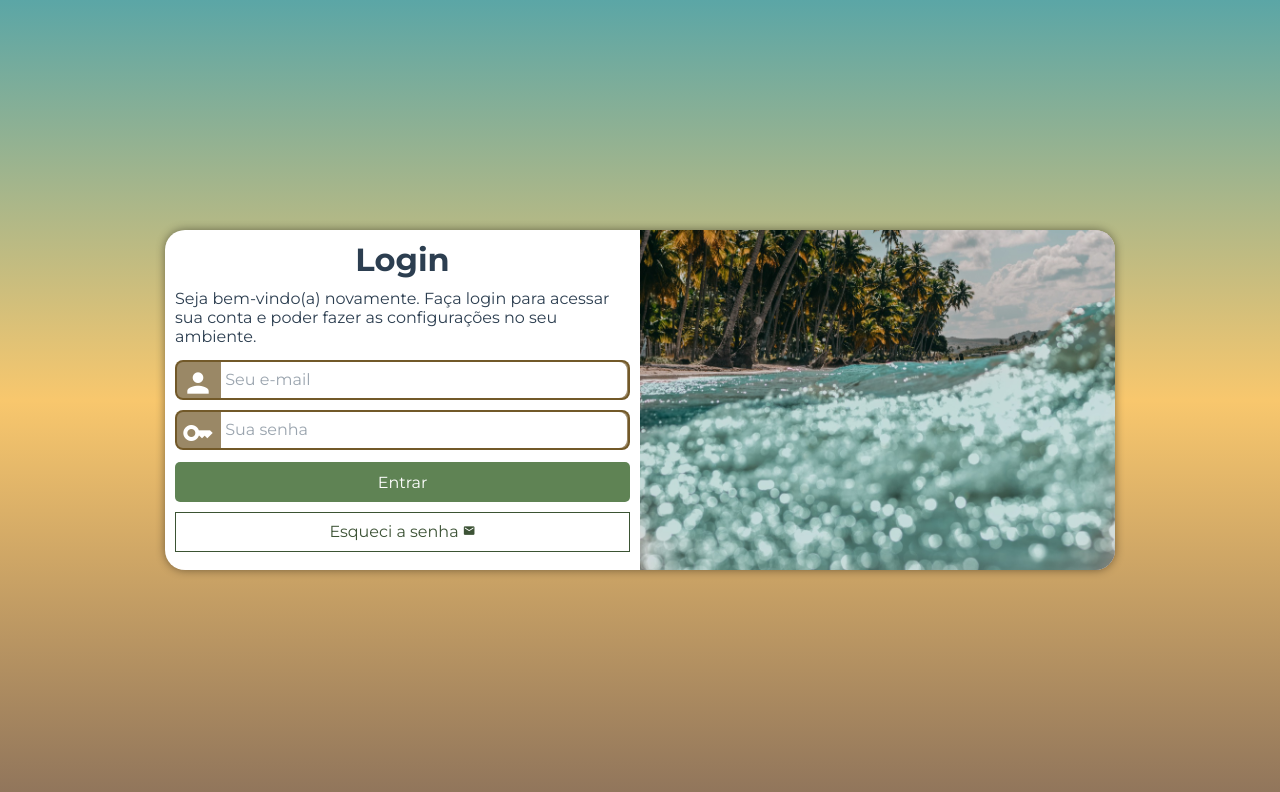
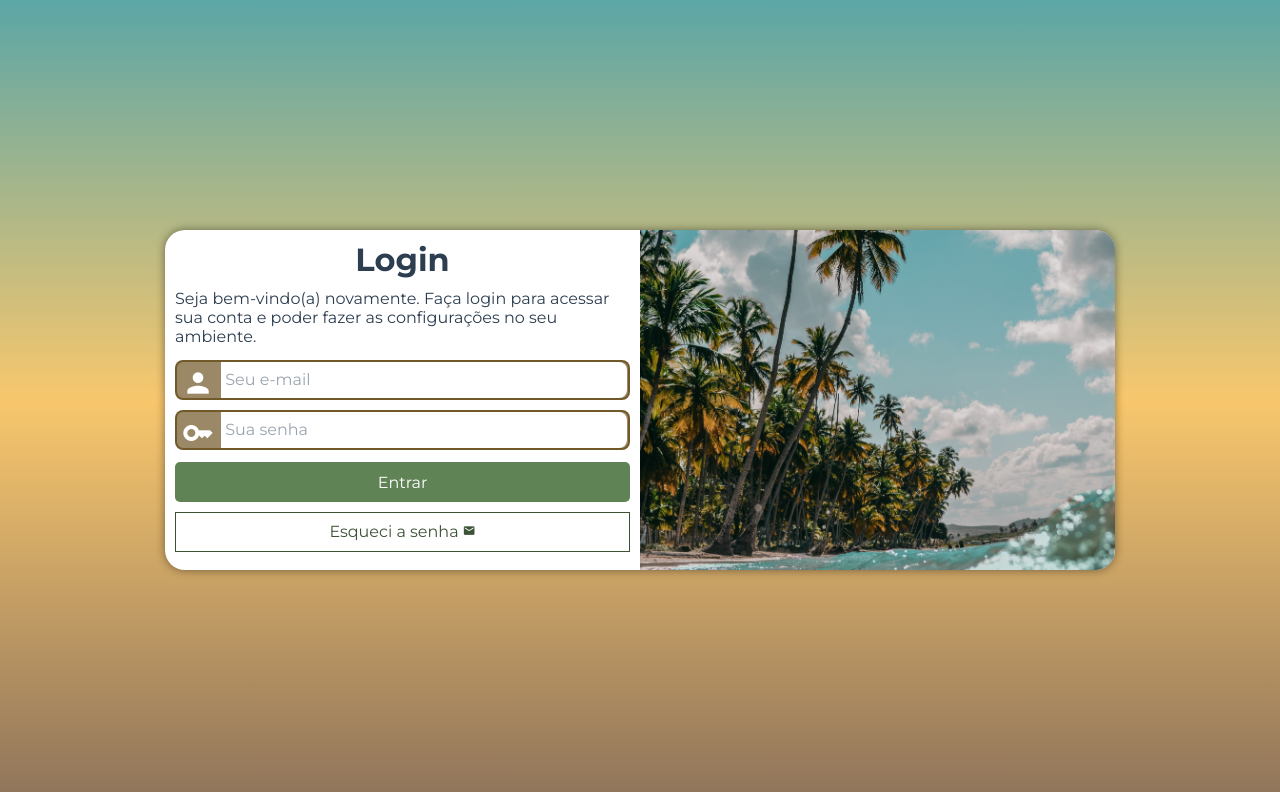
Before and after one commit to sergiofppo/projeto_login, a plain HTML site: page index.html in a window 1280 px wide. Drawn offline with Linux system fonts and the light colour scheme.

Commit message:
left center

```diff
--- a/estilos/style.css
+++ b/estilos/style.css
@@ -59,7 +59,7 @@ section#login {
 #imagem {
     display: block;
     background: #B5A395 url(../imagens/praia.jpg) no-repeat;
-    background-position: left bottom;
+    background-position: left center;
     background-size: cover;
     height: 200px;
 }
```
